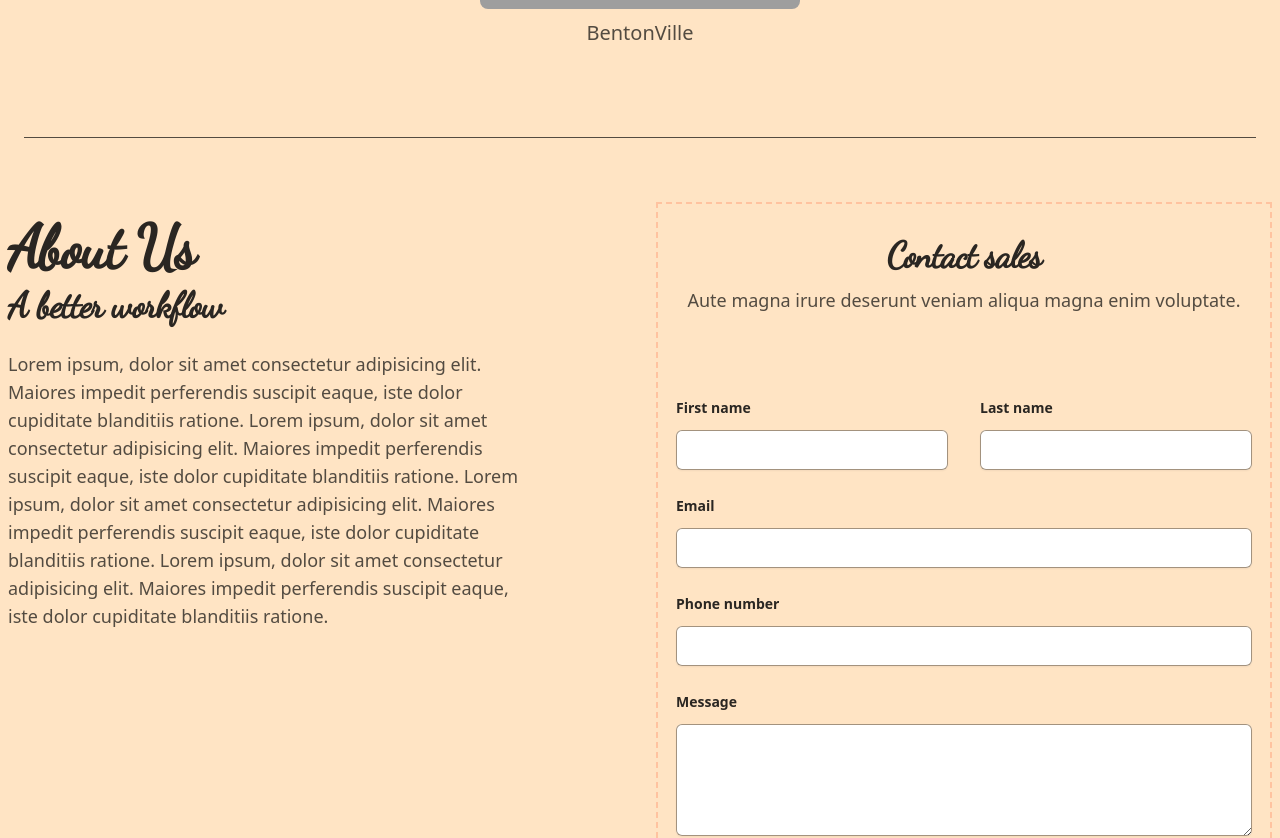
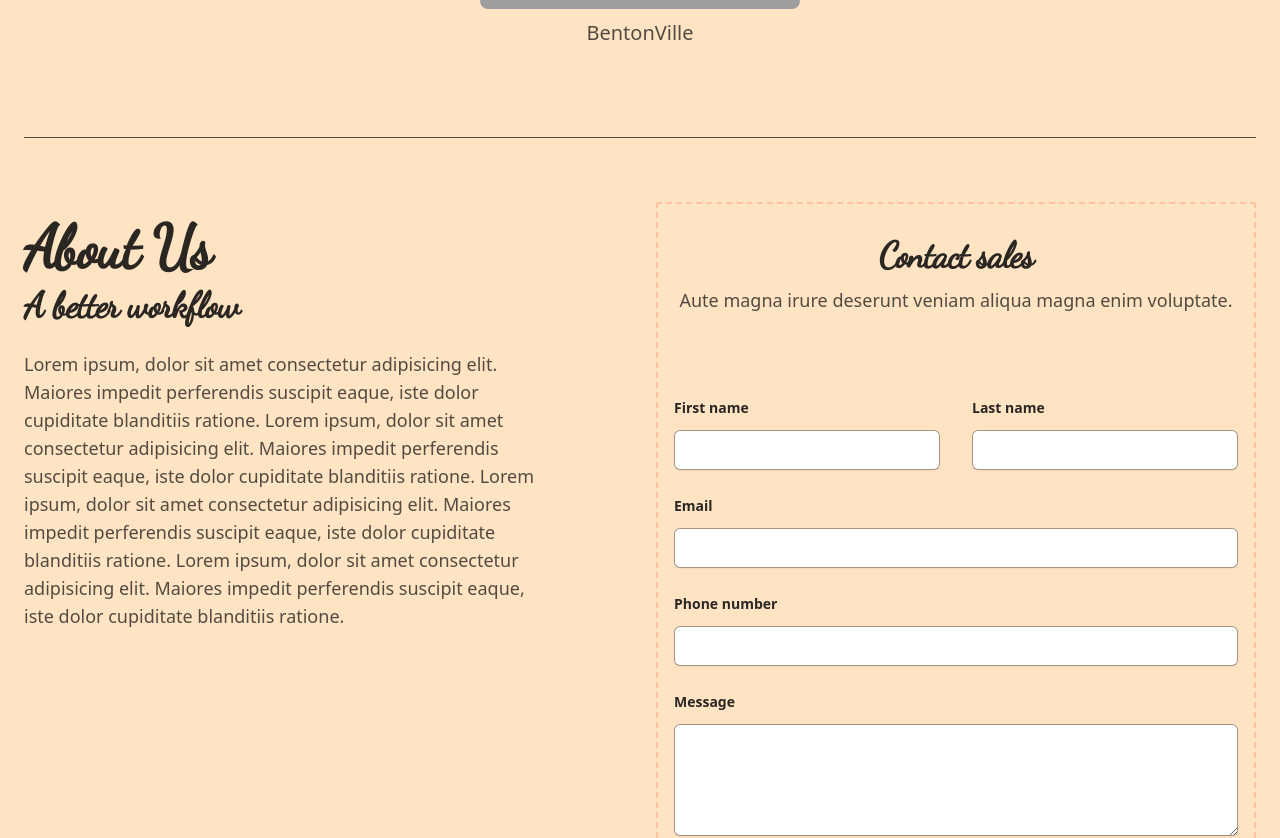
Before and after one commit to Nirvana2299/event-planning, a React (Create React App) app: page / in a window 1280 px wide. Shown: the part 2680-3518 px from the top of the page. Built offline with nearby package versions, Linux system fonts and the light colour scheme; grey boxes are pictures that could not be loaded.

Commit message:
modified:   src/Components/AboutAndForm.js

```diff
--- a/src/Components/AboutAndForm.js
+++ b/src/Components/AboutAndForm.js
@@ -3,7 +3,7 @@ import Form from './Form'
 
 export default function AboutAndForm() {
   return (
-    <div className="overflow-hidden bg-bisque py-8 sm:py-16 sm:py-16">
+    <div className="overflow-hidden md:px-4 bg-bisque py-8 sm:py-16 sm:py-16">
       <div className="mx-auto max-w-7xl px-8 lg:px-2">
         <div className="mx-auto grid max-w-2xl grid-cols-1 gap-x-8 gap-y-16 sm:gap-y-20 lg:mx-0 lg:max-w-none lg:grid-cols-2">
           <div className="lg:pr-8 lg:pt-4">
```
